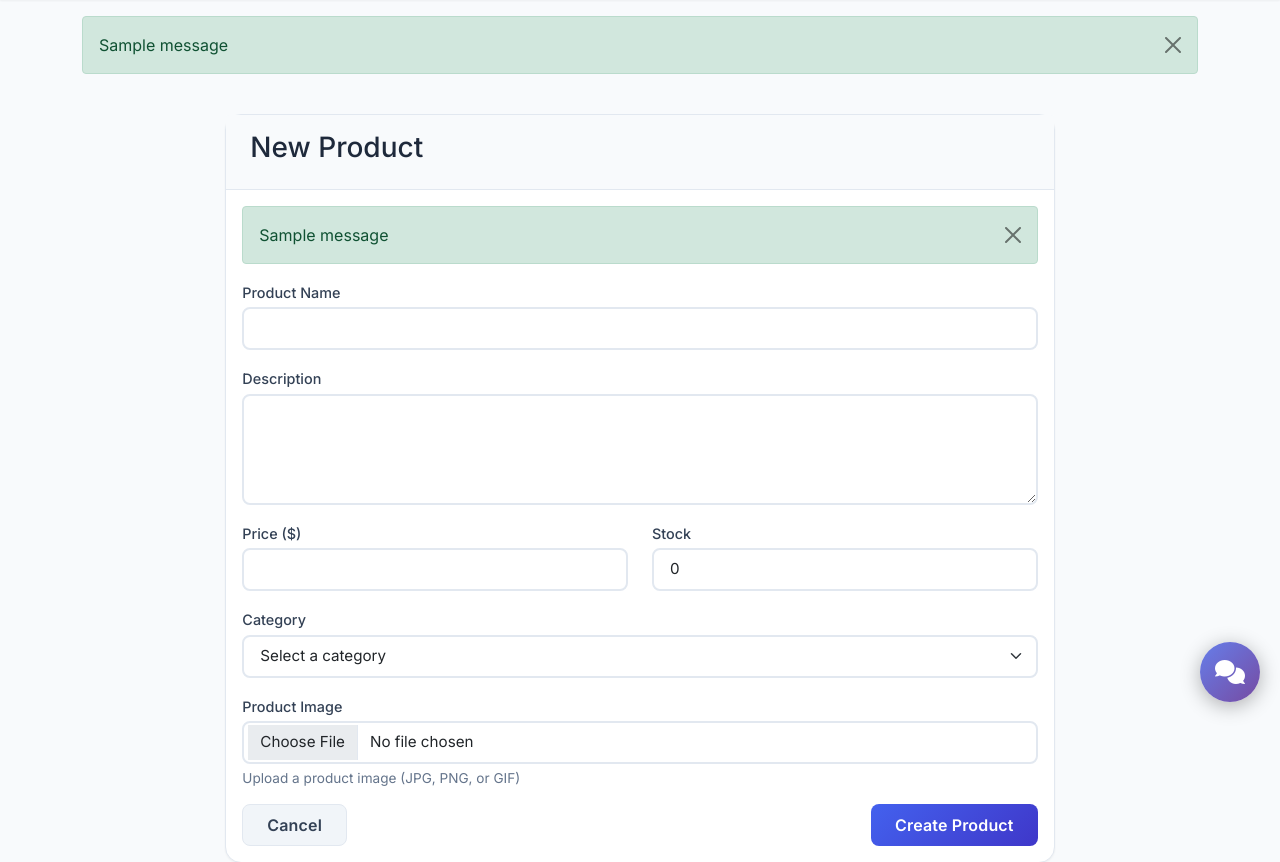
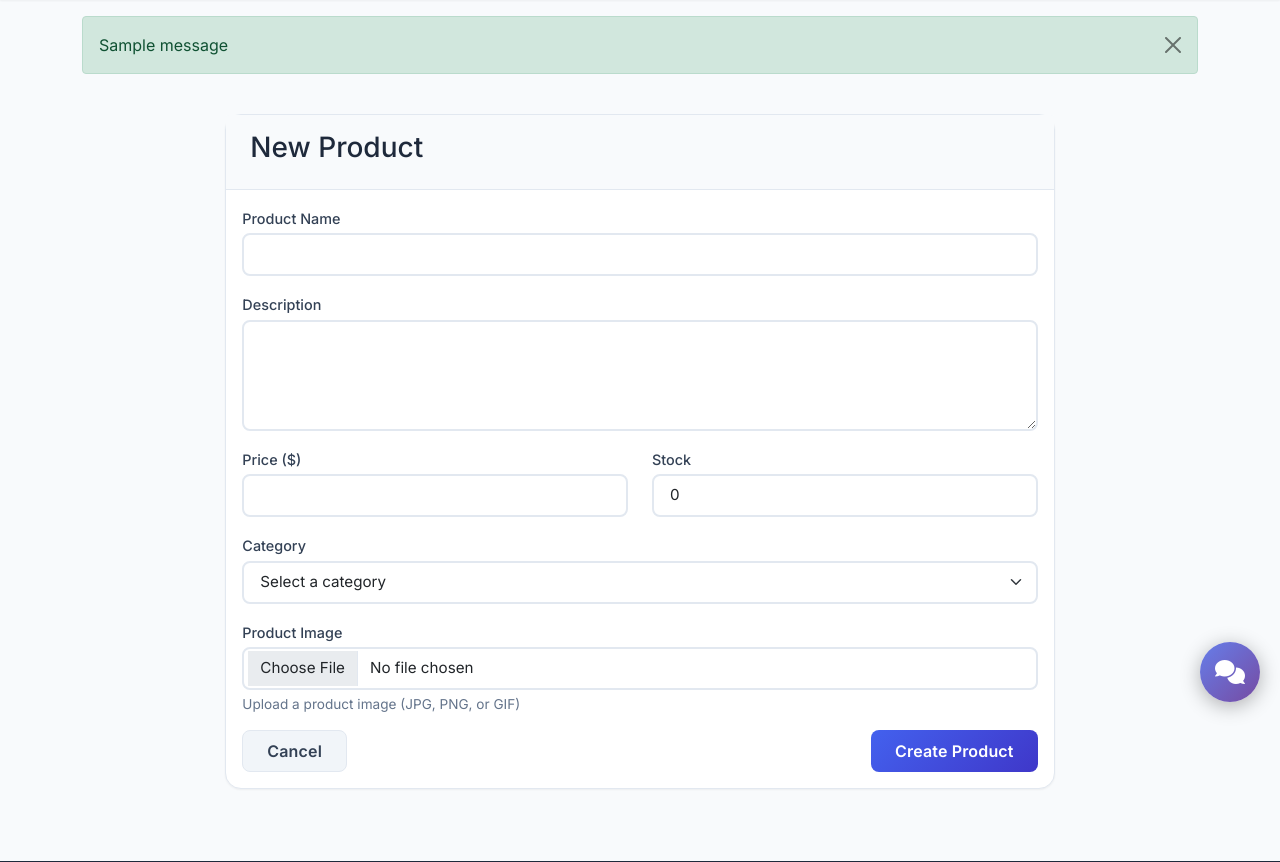
Before and after one commit to gafnaa/cysec-simulation, a Flask app: page /admin/products/new in a window 1280 px wide. Shown: the part 78-940 px from the top of the page. Run offline with Flask 3, Linux system fonts and the light colour scheme; the visitor is signed in with stand-in values (Sample User, id 1); data comes from the database, SQL or seed files in the repository; tables that the repository leaves empty hold one stand-in row (values such as "Sample post"); one stand-in notice (Sample message) is shown.

Commit message:
feat: Add smooth scrolling and centralize flash message handling

```diff
--- a/templates/admin/product_form.html
+++ b/templates/admin/product_form.html
@@ -11,17 +11,6 @@
                     <h3 class="card-title">{{ 'Edit' if product else 'New' }} Product</h3>
                 </div>
                 <div class="card-body">
-                    {% with messages = get_flashed_messages(with_categories=true) %}
-                        {% if messages %}
-                            {% for category, message in messages %}
-                                <div class="alert alert-{{ category }} alert-dismissible fade show" role="alert">
-                                    {{ message }}
-                                    <button type="button" class="btn-close" data-bs-dismiss="alert" aria-label="Close"></button>
-                                </div>
-                            {% endfor %}
-                        {% endif %}
-                    {% endwith %}
-
                     <form method="POST" class="needs-validation" enctype="multipart/form-data" novalidate>
                         <div class="mb-3">
                             <label for="name" class="form-label">Product Name</label>
--- a/templates/base.html
+++ b/templates/base.html
@@ -62,10 +62,15 @@
         --shadow-lg: 0 10px 15px -3px rgba(0, 0, 0, 0.1);
       }
 
+      * {
+        scroll-behavior: smooth;
+      }
+
       body {
         font-family: "Inter", sans-serif;
         color: var(--neutral-800);
         background-color: var(--neutral-50);
+        scroll-behavior: smooth;
       }
 
       .navbar {
```
